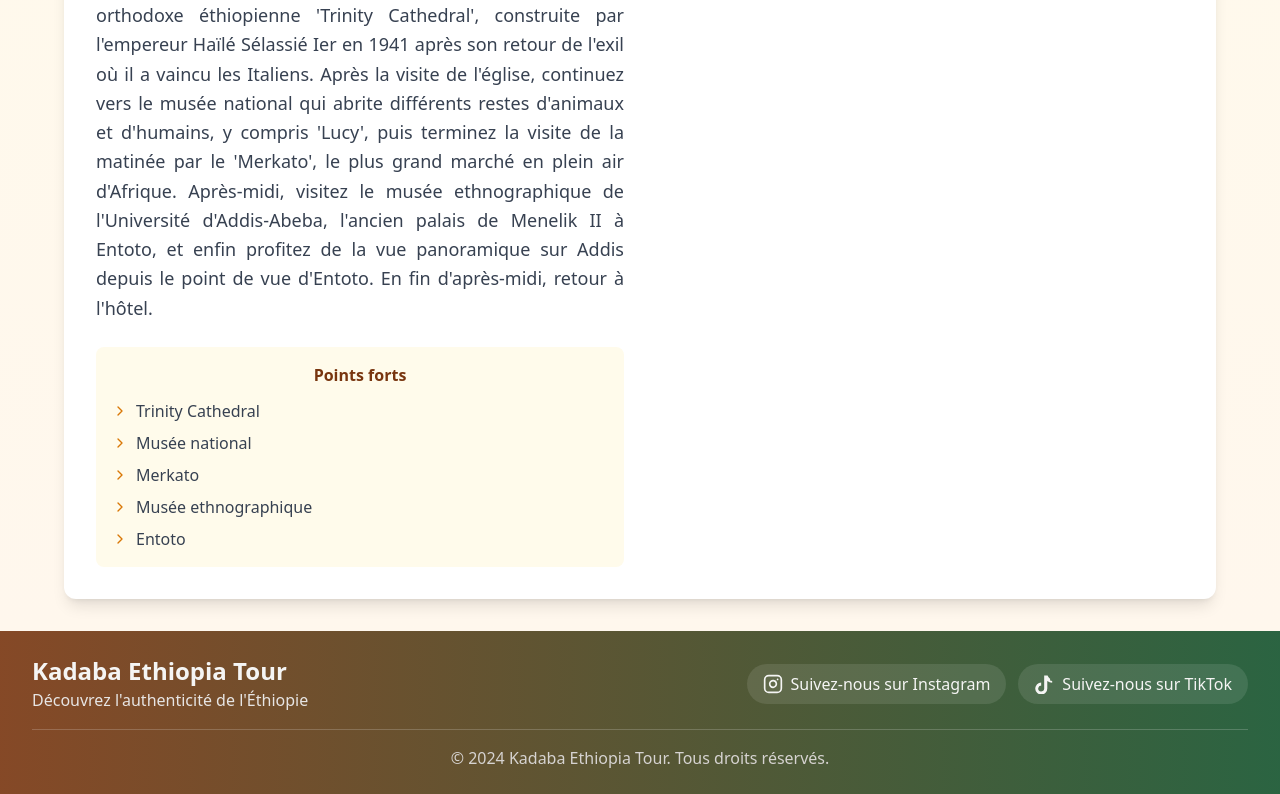
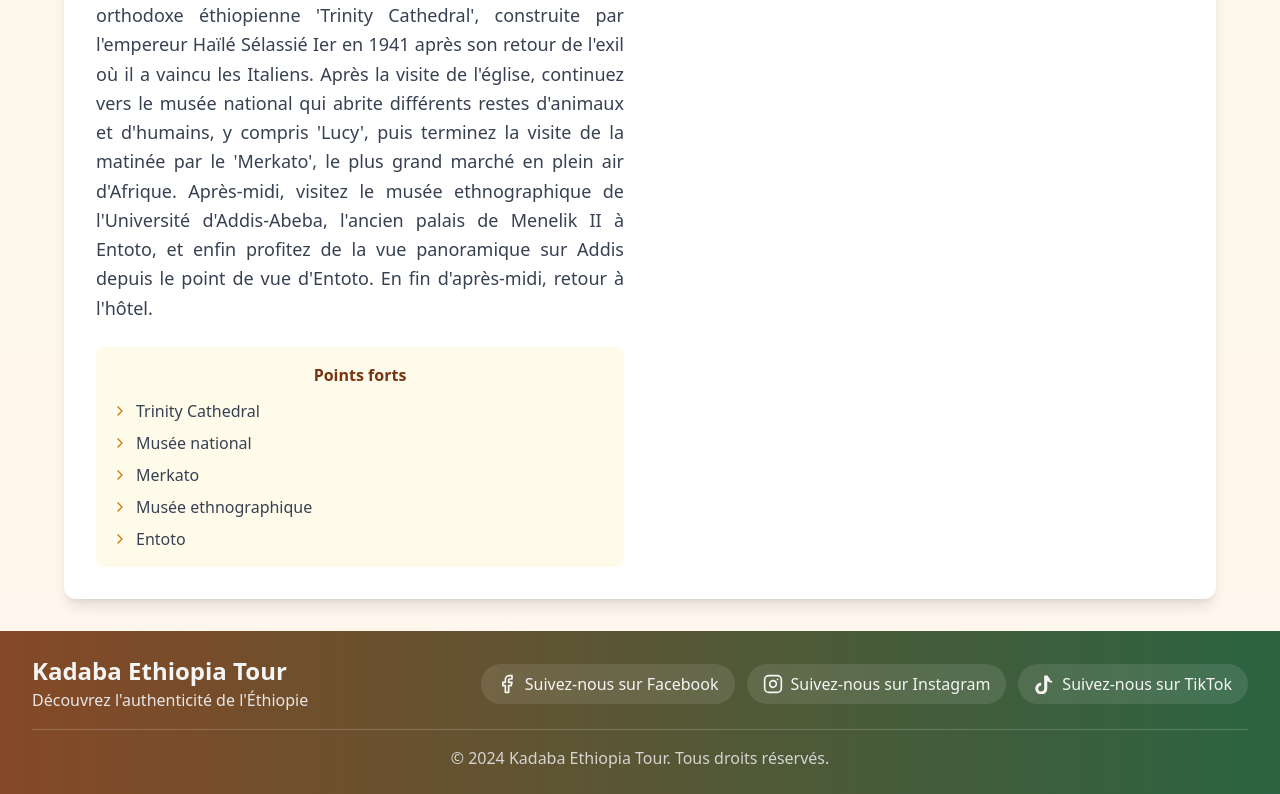
Before and after one commit to guiors/tourOperator, a React (Vite) app: page /circuits/addis-abeba/addisAbebaCityTour1Day in a window 1280 px wide. Shown: the part 796-1590 px from the top of the page. Built offline with nearby package versions, Linux system fonts and the light colour scheme.

Commit message:
add Facebook

```diff
--- a/src/components/Footer.jsx
+++ b/src/components/Footer.jsx
@@ -1,5 +1,5 @@
 import React from 'react';
-import { Instagram } from 'lucide-react';
+import { Instagram, Facebook } from 'lucide-react';
 
 const TikTokIcon = ({ className }) => (
   <svg
@@ -23,6 +23,16 @@ const Footer = () => {
 
           <div className="flex flex-col sm:flex-row gap-3">
             <a
+              href="https://www.facebook.com/profile.php?id=100063975974566"
+              target="_blank"
+              rel="noopener noreferrer"
+              className="flex items-center gap-2 px-4 py-2 rounded-full bg-white/10 hover:bg-white/20 transition-colors duration-300"
+            >
+              <Facebook className="w-5 h-5" />
+              <span>Suivez-nous sur Facebook</span>
+            </a>
+
+            <a
               href="https://www.instagram.com/voyage_en_ethiopie/"
               target="_blank"
               rel="noopener noreferrer"
@@ -33,7 +43,7 @@ const Footer = () => {
             </a>
 
             <a
-              href="https://www.tiktok.com/@natyo0922"
+              href="https://www.tiktok.com/@natyo0922?is_from_webapp=1&sender_device=pc"
               target="_blank"
               rel="noopener noreferrer"
               className="flex items-center gap-2 px-4 py-2 rounded-full bg-white/10 hover:bg-white/20 transition-colors duration-300"
```
